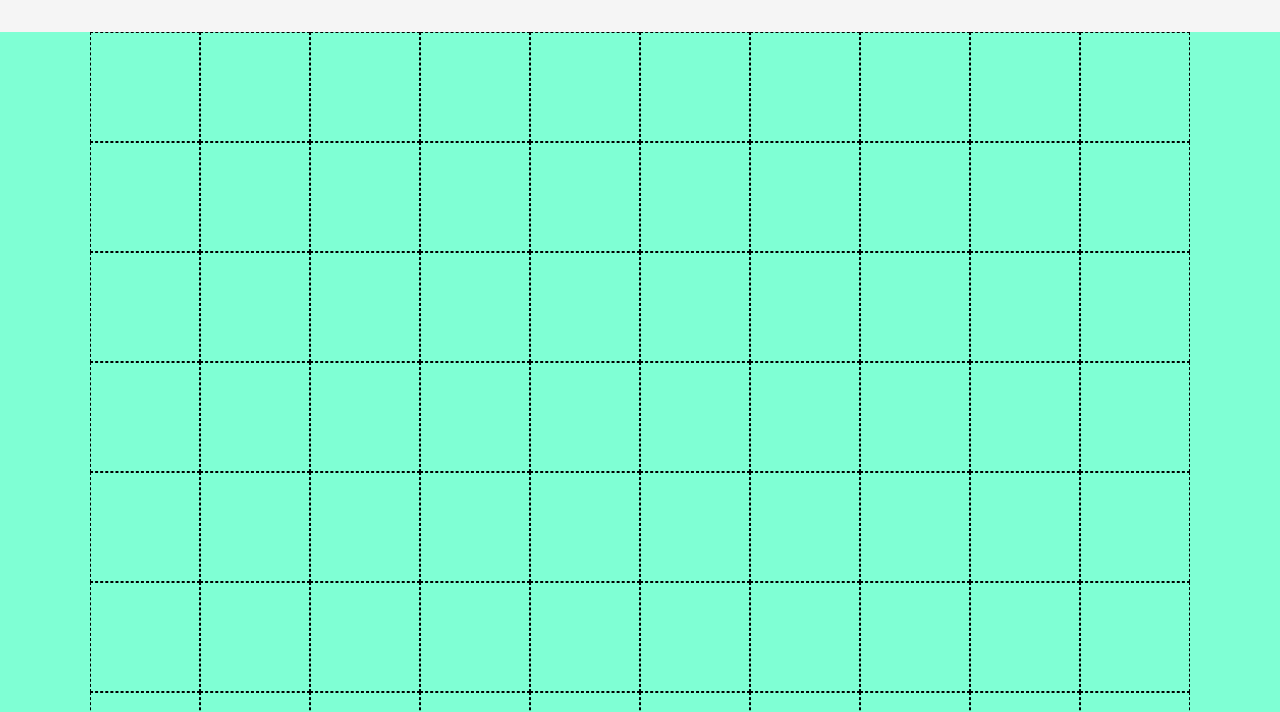
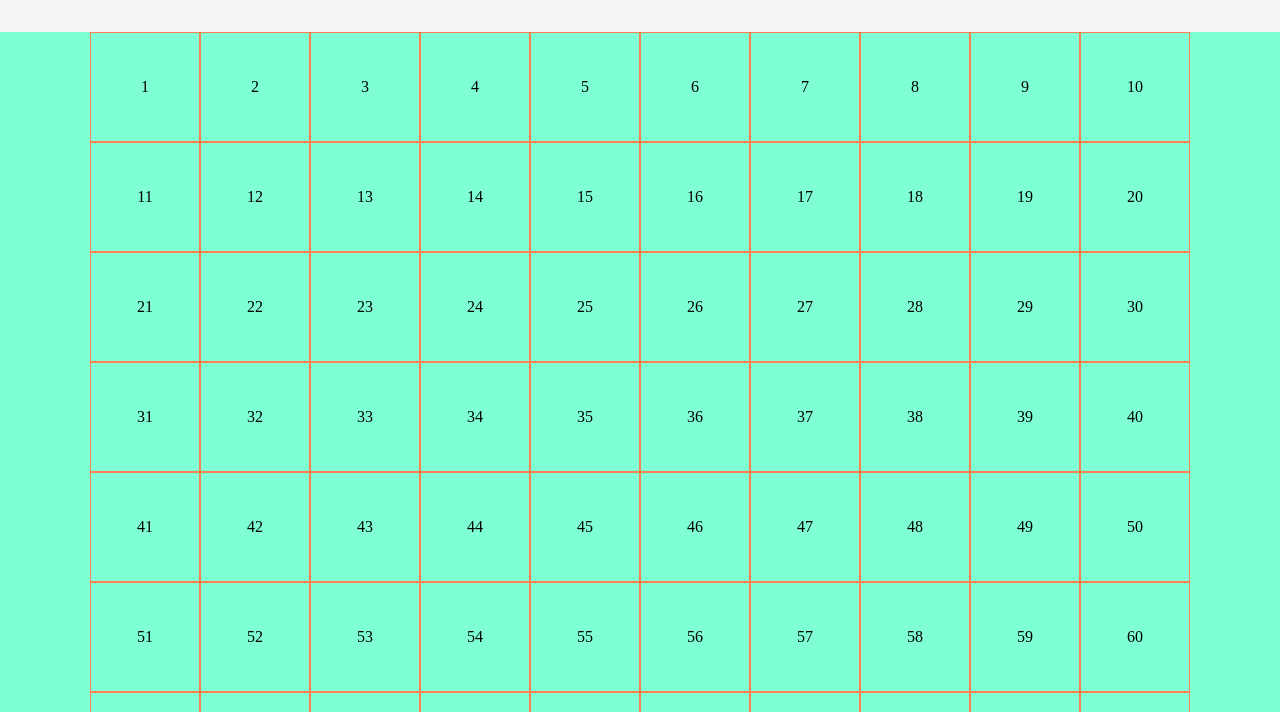
Before and after one commit to AlessandroLembo/js-campominato-grid, a plain HTML site: page index.html in a window 1280 px wide. Both pictures are taken after a click on the button "Play". Shown: the part 88-800 px from the top of the page. Drawn offline with Linux system fonts and the light colour scheme.

Commit message:
Stampa numeri in pagina e in console

```diff
--- a/script.js
+++ b/script.js
@@ -74,17 +74,19 @@ totalCells = rows * cols;
 
 
 // Apro un ciclo for per creare le celle-
-for (let i = 0; i < totalCells; i++) {
+for (let i = 1; i <= totalCells; i++) {
 
     const cell = createCell();
 
     // Agganciare un event listener al button.
     buttonElement.addEventListener('click', function() {
       gridElement.appendChild(cell);
+      cell.append(i);
 
     // Aggancio un event listener alle celle create.
     cell.addEventListener('click', function() {
       cell.classList.add('clicked');
+      console.log(`Cella numero: ${i}`);
 
     })
 
--- a/style.css
+++ b/style.css
@@ -56,8 +56,11 @@ main{
 #grid .cell{
     flex-basis: calc(1100px / 10);
     height: calc(1100px / 10);
-    border: 1px dashed black;
+    border: 1px solid coral;
     cursor: pointer;
+    display: flex;
+    justify-content: center;
+    align-items: center;
 }
 
 #grid .cell.clicked{
```
